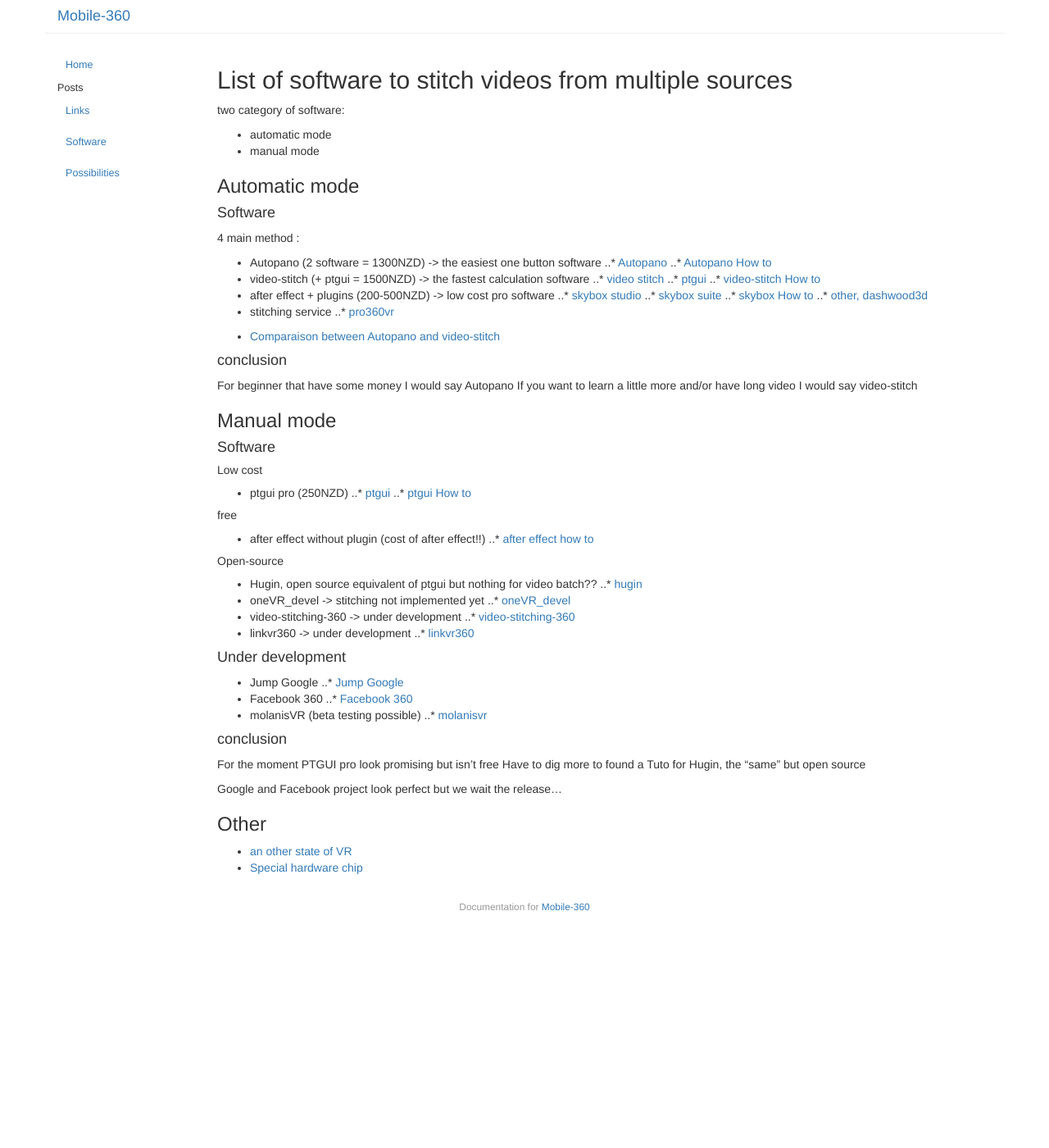
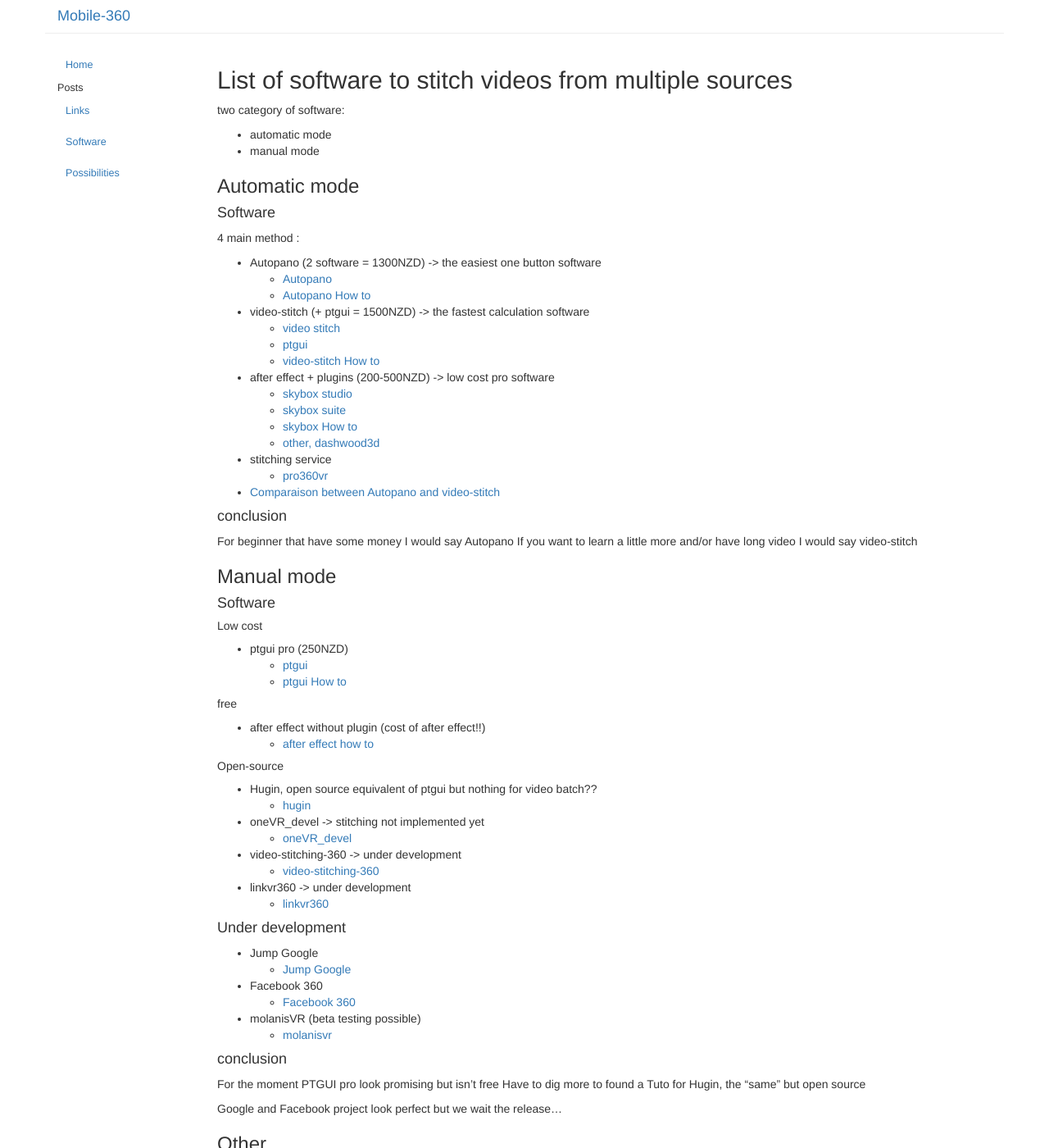
Before and after one commit to FabLabWgtn/Mobile-360, a Jekyll site: the page built from _posts/2016-06-08-software.md, in a window 1280 px wide and 1400 px high. Shown: the whole window at 82% size. Built offline with Jekyll 4.4.1, drawn with Linux system fonts in a browser that asks for light colours.

Commit message:
list/title

```diff
--- a/_posts/2016-06-08-software.md
+++ b/_posts/2016-06-08-software.md
@@ -10,64 +10,70 @@ two category of software:
 - manual mode
 
 ### Automatic mode
+
 #### Software
+
 4 main method :
 
 - Autopano (2 software = 1300NZD) -> the easiest one button software
-..* [Autopano](http://www.kolor.com/autopano/download/)
-..* [Autopano How to](http://freedom360.us/tutorials/software/kolor-autopano-video-workflow/)
+  * [Autopano](http://www.kolor.com/autopano/download/)
+  * [Autopano How to](http://freedom360.us/tutorials/software/kolor-autopano-video-workflow/)
 - video-stitch (+ ptgui = 1500NZD) -> the fastest calculation software
-..* [video stitch](http://www.video-stitch.com/)
-..* [ptgui](http://www.ptgui.com/)
-..* [video-stitch How to](https://www.youtube.com/watch?v=PSI5JQAJR_k&feature=youtu.be)
+  * [video stitch](http://www.video-stitch.com/)
+  * [ptgui](http://www.ptgui.com/)
+  * [video-stitch How to](https://www.youtube.com/watch?v=PSI5JQAJR_k&feature=youtu.be)
 - after effect + plugins (200-500NZD) -> low cost pro software
-..* [skybox studio](http://www.mettle.com/product/skybox-studio/)
-..* [skybox suite](http://www.mettle.com/product/mettle-skybox-suite/)
-..* [skybox How to](http://www.mettle.com/skybox-tutorials/)
-..* [other, dashwood3d](http://www.dashwood3d.com/360vrtoolbox.php)
+  * [skybox studio](http://www.mettle.com/product/skybox-studio/)
+  * [skybox suite](http://www.mettle.com/product/mettle-skybox-suite/)
+  * [skybox How to](http://www.mettle.com/skybox-tutorials/)
+  * [other, dashwood3d](http://www.dashwood3d.com/360vrtoolbox.php)
 - stitching service
-..* [pro360vr](http://www.pro360vr.com/stitching-service.html)
+  * [pro360vr](http://www.pro360vr.com/stitching-service.html)
 
 - [Comparaison between Autopano and video-stitch](https://www.linkedin.com/pulse/which-360-video-stitching-software-buy-video-stitch-alex-pearce)
 
 #### conclusion
+
 For beginner that have some money I would say Autopano
 If you want to learn a little more and/or have long video I would say video-stitch
 
 ### Manual mode
+
 #### Software
+
 ##### Low cost
 
 - ptgui pro (250NZD)
-..* [ptgui](http://www.ptgui.com/)
-..* [ptgui How to](http://freedom360.eu/360-video-stitching-ptgui/)
+  * [ptgui](http://www.ptgui.com/)
+  * [ptgui How to](http://freedom360.eu/360-video-stitching-ptgui/)
 
 ##### free
 
 - after effect without plugin (cost of after effect!!)
-..* [after effect how to](https://www.youtube.com/watch?v=5elOFvyL4KA)
+  * [after effect how to](https://www.youtube.com/watch?v=5elOFvyL4KA)
 
 ##### Open-source
 
 - Hugin, open source equivalent of ptgui but nothing for video batch??
-..* [hugin](http://hugin.sourceforge.net/tutorials/index.shtml)
+  * [hugin](http://hugin.sourceforge.net/tutorials/index.shtml)
 - oneVR_devel -> stitching not implemented yet
-..* [oneVR_devel](https://github.com/felixtsao/oneVR_devel)
+  * [oneVR_devel](https://github.com/felixtsao/oneVR_devel)
 - video-stitching-360 -> under development
-..* [video-stitching-360](https://code.google.com/archive/p/video-stitching-360/)
+  * [video-stitching-360](https://code.google.com/archive/p/video-stitching-360/)
 - linkvr360 -> under development
-..* [linkvr360](https://github.com/nsathiya/linkvr360)
+  * [linkvr360](https://github.com/nsathiya/linkvr360)
 
 #### Under development
 
 - Jump Google
-..* [Jump Google](https://vr.google.com/jump/)
+  * [Jump Google](https://vr.google.com/jump/)
 - Facebook 360
-..* [Facebook 360](https://facebook360.fb.com/)
+  * [Facebook 360](https://facebook360.fb.com/)
 - molanisVR (beta testing possible)
-..* [molanisvr](http://molanisvr.com/)
+  * [molanisvr](http://molanisvr.com/)
 
 #### conclusion
+
 For the moment PTGUI pro look promising but isn't free
 Have to dig more to found a Tuto for Hugin, the "same" but open source
 
```
